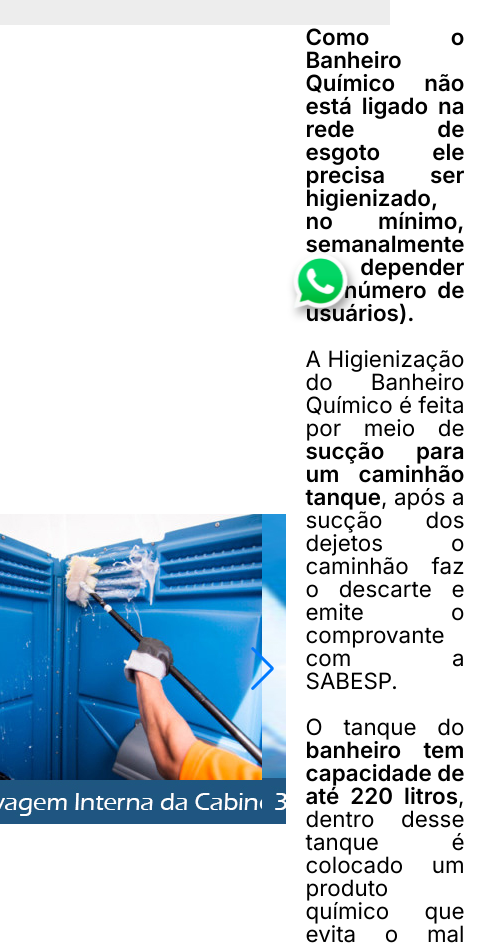
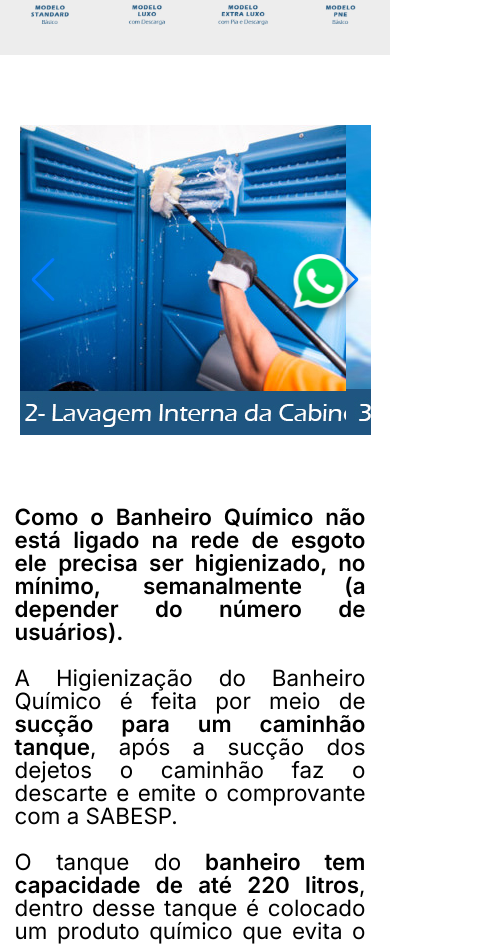
Before and after one commit to AmericaRental/america_rental_website, a React (Create React App) app in the folder america-theme/: page /produtos/quimicos in a window 390 px wide. Shown: the part 492-1436 px from the top of the page, 500 px wide, since content can reach past the window. Built offline with nearby package versions, Linux system fonts and the light colour scheme; a web font is replaced by a local one.

Commit message:
:lipstick::sparkles: chemicals responsivity done

```diff
--- a/america-theme/src/pages/Quimicos.jsx
+++ b/america-theme/src/pages/Quimicos.jsx
@@ -57,7 +57,8 @@ const Banner = styled.img`
 
     @media (max-width: 1000px) {
       width: ${(props) => props.mWidth || "100%"};
-
+      flex-direction: ${(props) => props.mDirection || "column"};
+      margin: ${(props) => props.mMargin || "0"};
     }
   `;
 
@@ -96,6 +97,9 @@ const Banner = styled.img`
     height: ${(props) => props.width || "13%"};
     transition: 600ms ease-in-out;
     padding: 10px;
+    @media (max-width: 1000px) {
+      width: ${(props) => props.mWidth || "18.5%"}
+    }
   `;
 
 const ImgGrid = styled.img`
@@ -114,7 +118,7 @@ function Quimicos() {
       <Header />
       <Banner src={banner} alt="banner" />
       <Produtos>
-        <Container width="83%" jcontent="space-evenly" direction="row">
+        <Container width="83%" jcontent="space-evenly" direction="row" mDirection='row'>
           <Img src={standard} alt="modelo standard" />
           <Img src={luxo} alt="modelo luxo" />
           <Img src={extra_luxo} alt="modelo extra luxo" />
@@ -162,7 +166,7 @@ function Quimicos() {
               </SwiperSlide>
             </Swiper>
           </Container>
-          <Container width="55%" padding="0 10px 0 0px">
+          <Container width="55%" padding="0 10px 0 0px" mWidth='90%' mMargin=' 0 0 25px 0'>
             <P>
               <strong>
                 Como o Banheiro Químico não está ligado na rede de esgoto ele
```
Lines whose indentation alone changed are shown as unchanged.
